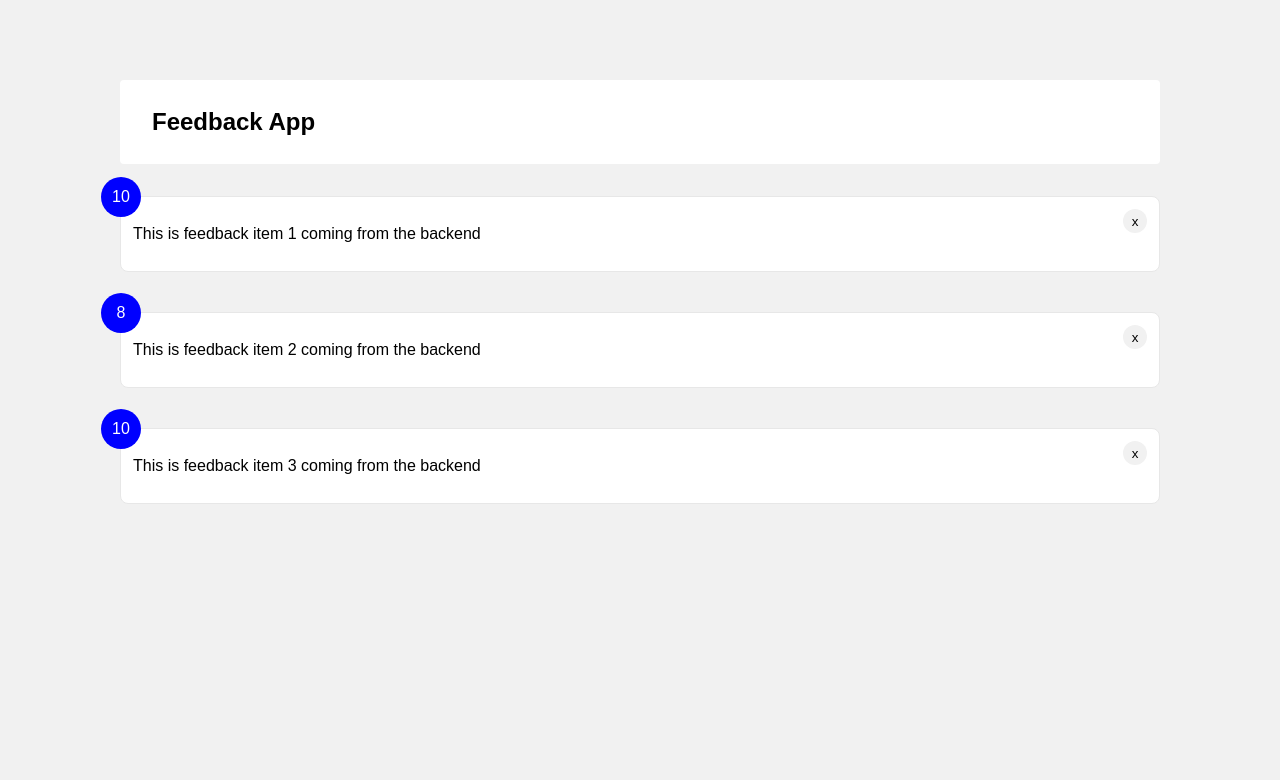
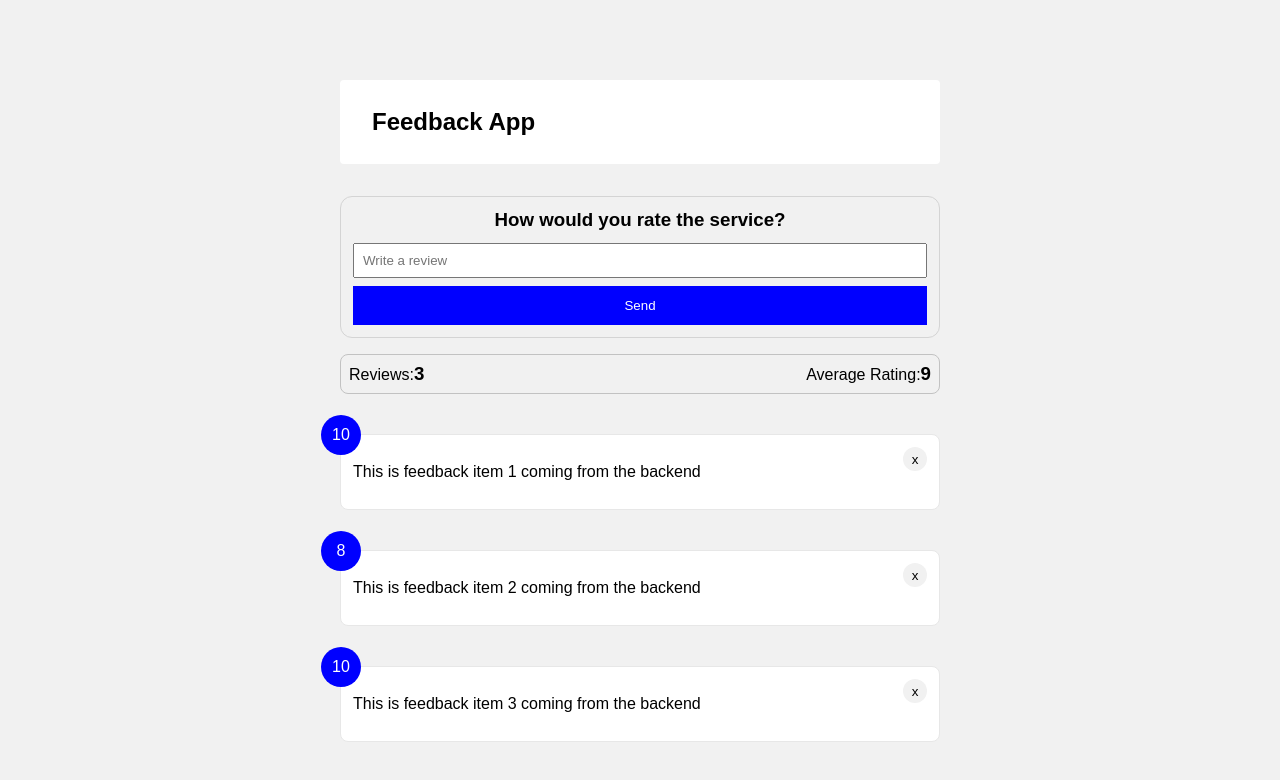
Before and after one commit to ahmdyassr/feedback-app, a React (Vite) app: page / in a window 1280 px wide. Shown: the top 780 px of the page. Built offline with nearby package versions, Linux system fonts and the light colour scheme.

Commit message:
Add FeedbackStats and Form components

```diff
--- a/src/App.jsx
+++ b/src/App.jsx
@@ -1,5 +1,7 @@
 import {useState} from 'react'
 import Header from './components/Header'
+import FeedbackForm from './components/FeedbackForm'
+import FeedbackStats from './components/FeedbackStats'
 import FeedbackList from './components/FeedbackList'
 import data from './db.json'
 
@@ -18,6 +20,8 @@ const App = () => {
 	return (
 		<>
 			<Header />
+			<FeedbackForm />
+			<FeedbackStats feedback={feedback} />
 			<FeedbackList feedback={feedback} handleDelete={deleteFeedback} />
 		</>
 	)
--- /dev/null
+++ b/src/components/FeedbackForm.jsx
@@ -0,0 +1,25 @@
+import {useState} from 'react'
+
+const FeedbackForm = () => {
+	const [text, setText] = useState('')
+
+	const handleChange = (e) => {
+		const {value} = e.target
+		setText(value)
+	}
+
+	const handleSubmit = () => {
+
+	}
+
+	return (
+		<form className="feedbackForm" onSubmit={handleSubmit}>
+			<h3>How would you rate the service?</h3>
+
+			<input className="feedbackForm__input" type="text" placeholder="Write a review" value={text} onChange={handleChange}/>
+			<button className="feedbackForm__button" type="submit">Send</button>
+		</form>
+	)
+}
+
+export default FeedbackForm
--- /dev/null
+++ b/src/components/FeedbackStats.jsx
@@ -0,0 +1,26 @@
+import PropTypes from 'prop-types'
+
+const FeedbackStats = ({ feedback }) => {
+	const avgRatings = Math.round( feedback.reduce( (prev, current) => {
+		return prev + current.rating
+	}, 0) / feedback.length )
+
+	return (
+		<div className="feedbackStats">
+			<span className="feedbackStats__card">
+				<p>Reviews: </p>
+				<h3>{ feedback.length }</h3>
+			</span>
+			<span className="feedbackStats__card">
+				<p>Average Rating: </p>
+				<h3>{ isNaN(avgRatings) ? 0 : avgRatings }</h3>
+			</span>
+		</div>
+	)
+}
+
+FeedbackStats.propTypes = {
+	feedback: PropTypes.array.isRequired
+}
+
+export default FeedbackStats
--- a/src/scss/_global.scss
+++ b/src/scss/_global.scss
@@ -1,5 +1,10 @@
+* {
+	box-sizing: border-box;
+}
+
 body {
-	margin: 80px 120px;
+	max-width: 600px;
+	margin: 80px auto;
 	font-family: sans-serif;
 	background-color: #f1f1f1;
 }
--- /dev/null
+++ b/src/scss/components/_feedbackForm.scss
@@ -0,0 +1,27 @@
+.feedbackForm {
+	padding: 12px;
+	border-radius: 12px;
+	border: 1px solid #d4d4d4;
+	text-align: center;
+}
+
+.feedbackForm h3 {
+	margin: 0 0 12px 0;
+}
+
+.feedbackForm__input {
+	display: block;
+	width: 100%;
+	margin-bottom: 8px;
+	padding: 8px;
+}
+
+.feedbackForm__button {
+	width: 100%;
+	padding: 12px;
+	background-color: blue;
+	box-shadow: none;
+	border: none;
+	color: #fff;
+	cursor: pointer;
+}
--- /dev/null
+++ b/src/scss/components/_feedbackStats.scss
@@ -0,0 +1,20 @@
+.feedbackStats {
+	display: flex;
+	align-items: center;
+	justify-content: space-between;
+	width: 100%;
+	margin-bottom: 40px;
+	padding: 8px;
+	border: 1px solid #c2c2c2;
+	border-radius: 8px;
+}
+
+.feedbackStats__card {
+	display: block;
+}
+
+.feedbackStats__card h3,
+.feedbackStats__card p {
+	display: inline-block;
+	margin: 0;
+}
--- a/src/scss/index.scss
+++ b/src/scss/index.scss
@@ -1,3 +1,5 @@
 @use './global';
 @use './components/header';
 @use './components/feedbackItem';
+@use './components/feedbackStats';
+@use './components/feedbackForm';
```
